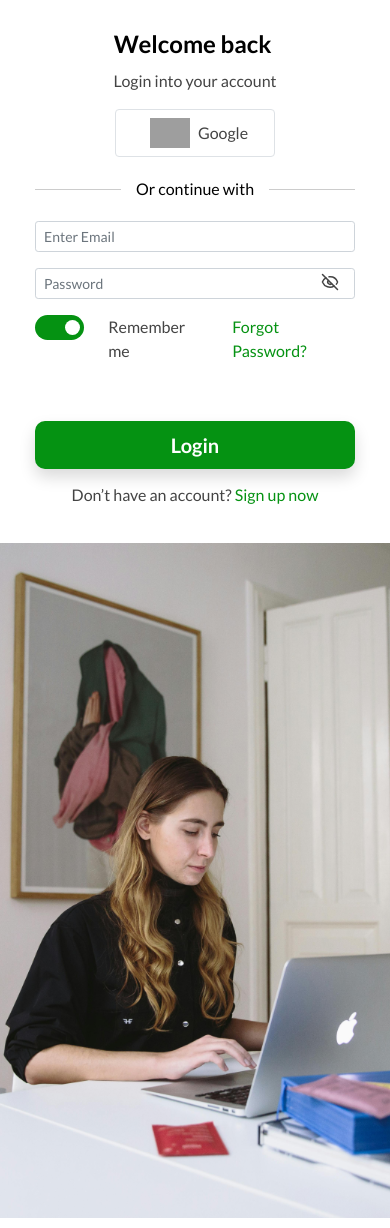
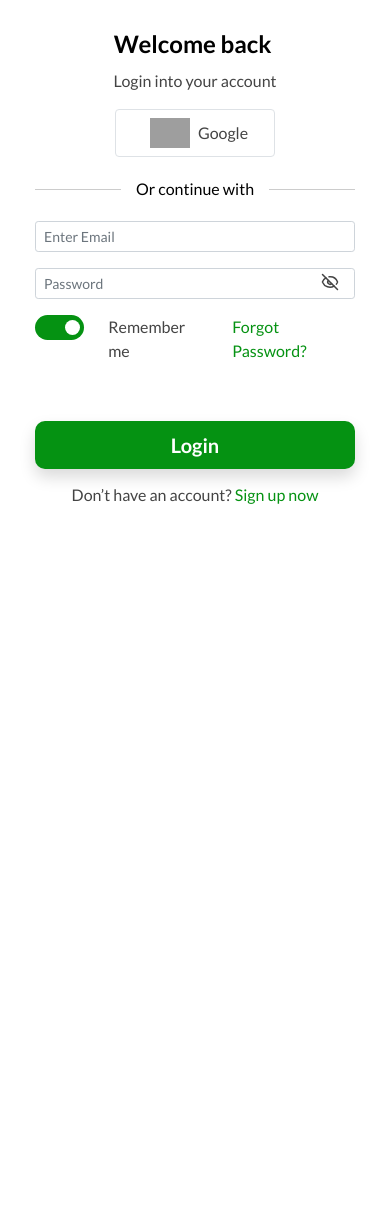
Before and after one commit to Sahu19980000/freelancer, a React (Create React App) app: page /login in a window 390 px wide. After the commit the page ends 844 px from the top, so only its background shows below. Built offline with nearby package versions, Linux system fonts and the light colour scheme; grey boxes are pictures that could not be loaded.

Commit message:
Update Login.jsx

```diff
--- a/src/pages/Login.jsx
+++ b/src/pages/Login.jsx
@@ -148,7 +148,7 @@ function Login() {
               </div>
             </div>
 
-            <div className="col-lg-6 col-12 pt-4 pt-lg-0 p-0 left-login-box">
+            <div className="col-lg-6 col-12 pt-4 pt-lg-0 p-0 left-login-box d-md-block d-none">
 
             </div>
 
```
